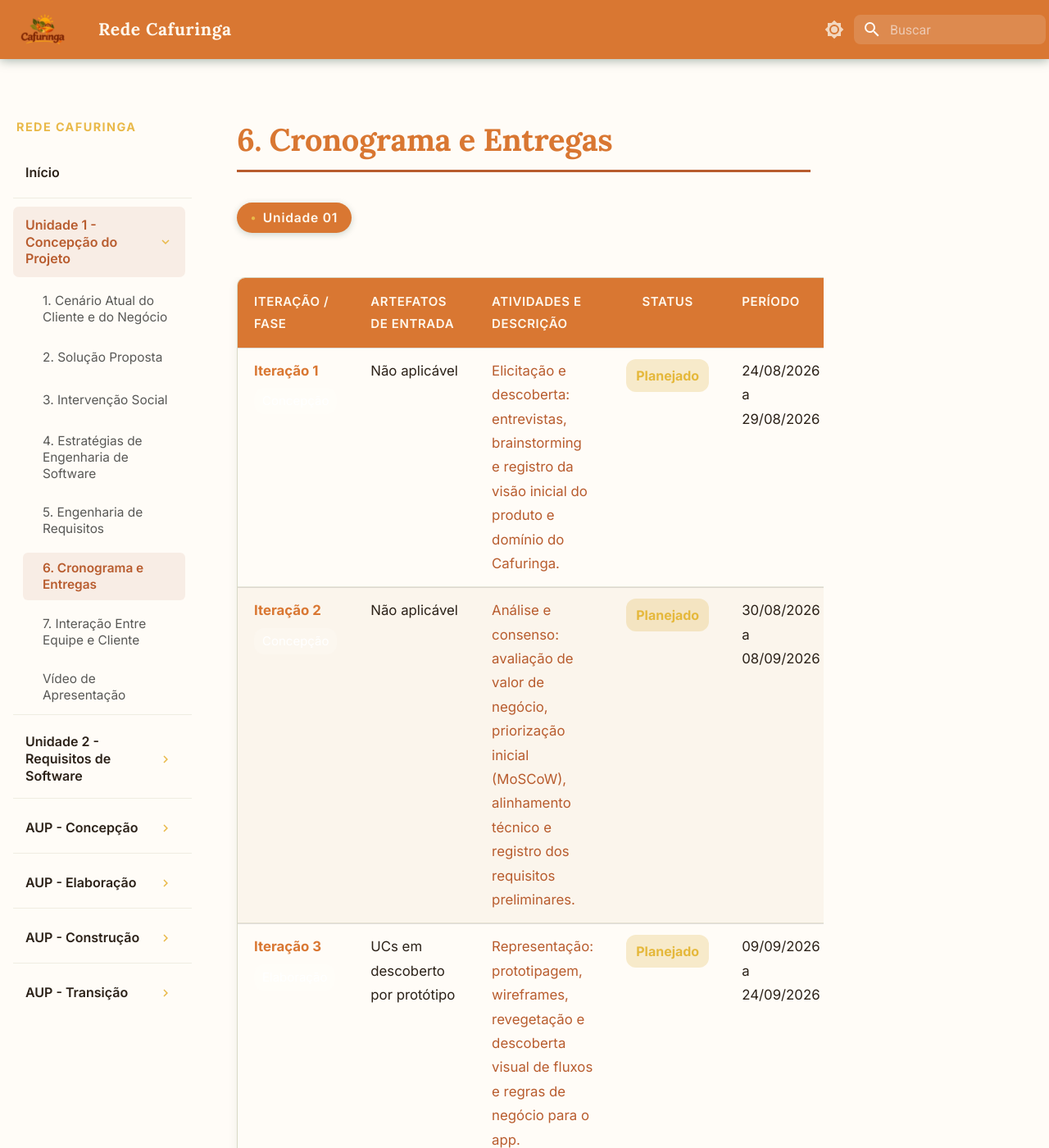
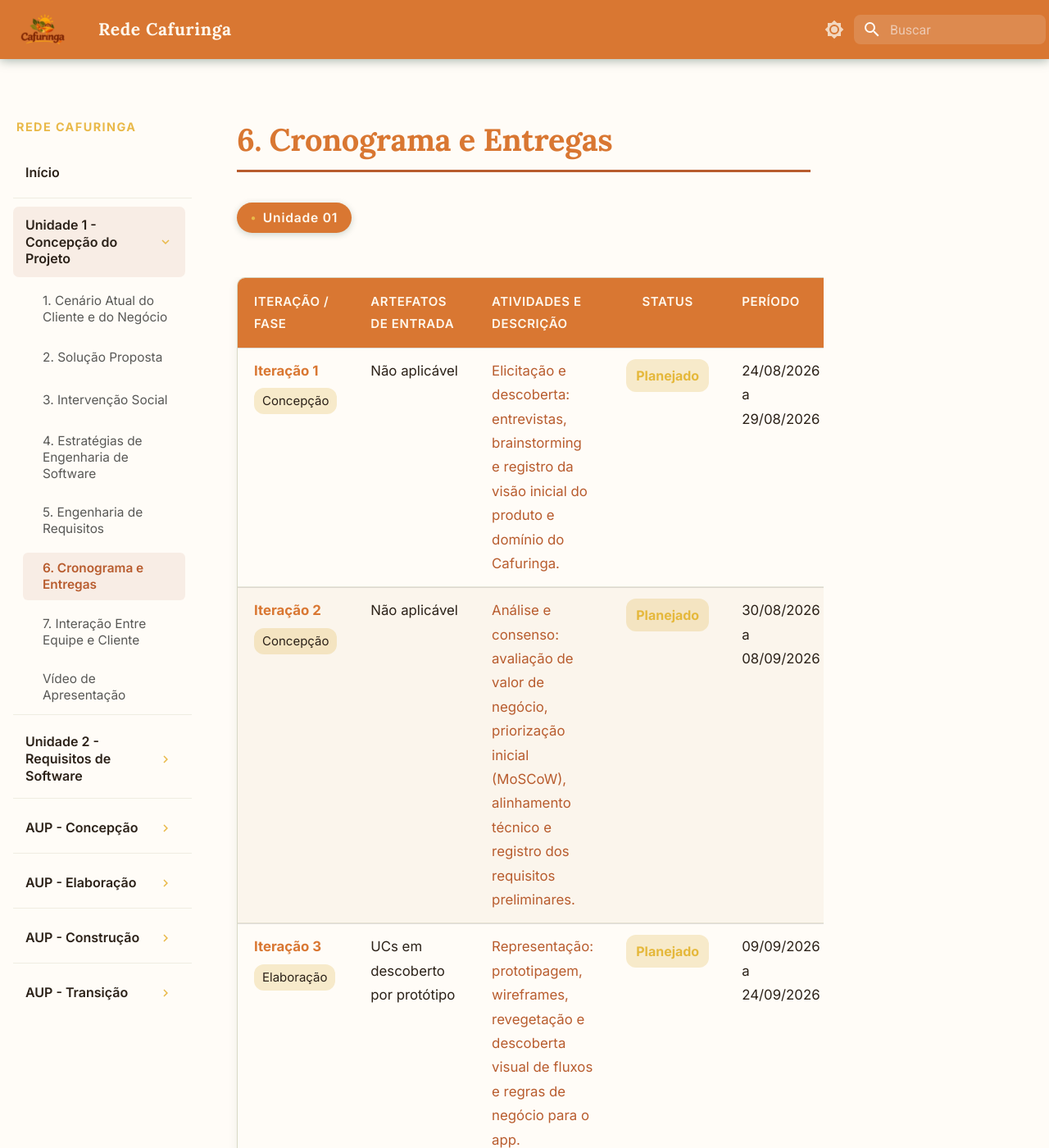
Before and after one commit to mdsreq-fga-unb/REQ-2026.2-T02-RedeCafuringa, an MkDocs documentation site: the page built from docs/unidade1/cronograma.md, in a window 1280 px wide and 1400 px high. Shown: the whole window at 82% size. Built offline with MkDocs 1.6.1 and Material for MkDocs 9.7.7, drawn with Linux system fonts in a browser that asks for light colours.

Commit message:
fix: corrige a visualização das fases do cronograma no tema claro

```diff
--- a/docs/stylesheets/extra.css
+++ b/docs/stylesheets/extra.css
@@ -299,14 +299,27 @@
 .md-nav--primary > .md-nav__list > .md-nav__item > .md-nav__link {
   font-weight: 600;
   font-size: 0.8rem;
-  color: var(--nativo-black);
   padding: 0.6rem 0.75rem;
   min-height: 2.6rem;
   border-radius: 7px;
 }
 
+[data-md-color-scheme="default"] .md-nav--primary > .md-nav__list > .md-nav__item > .md-nav__link {
+  color: var(--nativo-black) !important;
+}
+
 [data-md-color-scheme="slate"] .md-nav--primary > .md-nav__list > .md-nav__item > .md-nav__link {
-  color: var(--nativo-cream);
+  color: var(--nativo-cream) !important;
+}
+
+[data-md-color-scheme="default"] .md-nav--primary .md-nav__item--nested > .md-nav__link,
+[data-md-color-scheme="default"] .md-nav--primary .md-nav__item--nested > .md-nav > .md-nav__title {
+  color: var(--nativo-black) !important;
+}
+
+[data-md-color-scheme="slate"] .md-nav--primary .md-nav__item--nested > .md-nav__link,
+[data-md-color-scheme="slate"] .md-nav--primary .md-nav__item--nested > .md-nav > .md-nav__title {
+  color: var(--nativo-cream) !important;
 }
 
 .md-nav--primary > .md-nav__list > .md-nav__item > .md-nav__link:hover {
@@ -919,10 +932,15 @@
   font-size: 0.75rem;
   padding: 3px 10px;
   border-radius: 12px;
-  background-color: rgba(255, 255, 255, 0.15);
+  background-color: rgba(212, 160, 23, 0.2);
   display: inline-block;
   margin-top: 6px;
-  color: #fff;
+  color: var(--nativo-black);
+}
+
+[data-md-color-scheme="slate"] .schedule-phase {
+  background-color: rgba(255, 255, 255, 0.15);
+  color: var(--nativo-cream);
 }
 
 .schedule-status {
```
